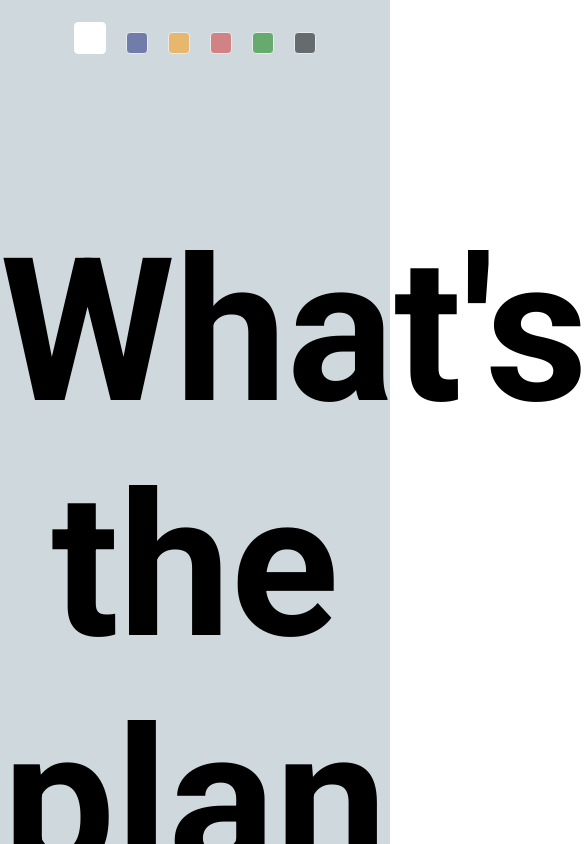
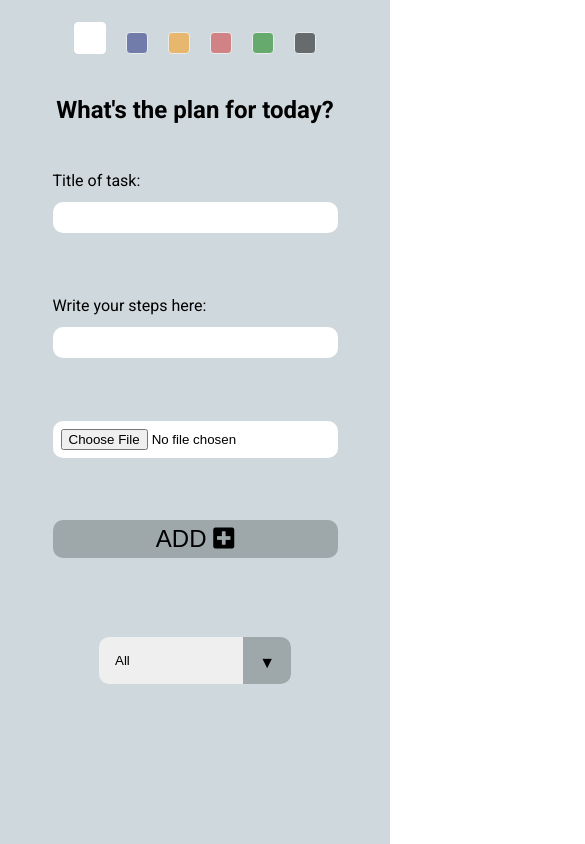
Before and after one commit to anabergese/todolist, a React (Create React App) app: page / in a window 390 px wide. Shown: the top 844 px of the page, 585 px wide, since content can reach past the window. Built offline with nearby package versions, Linux system fonts and the light colour scheme.

Commit message:
testings changes were correct, so coming back to the style of before

```diff
--- a/src/App.scss
+++ b/src/App.scss
@@ -175,7 +175,7 @@ select {
 @media only screen and (max-width: 600px) {
   body {
     header {
-      font-size: 100px;
+      font-size: 12px;
     }
     .theme-options {
       text-align: center;
```
